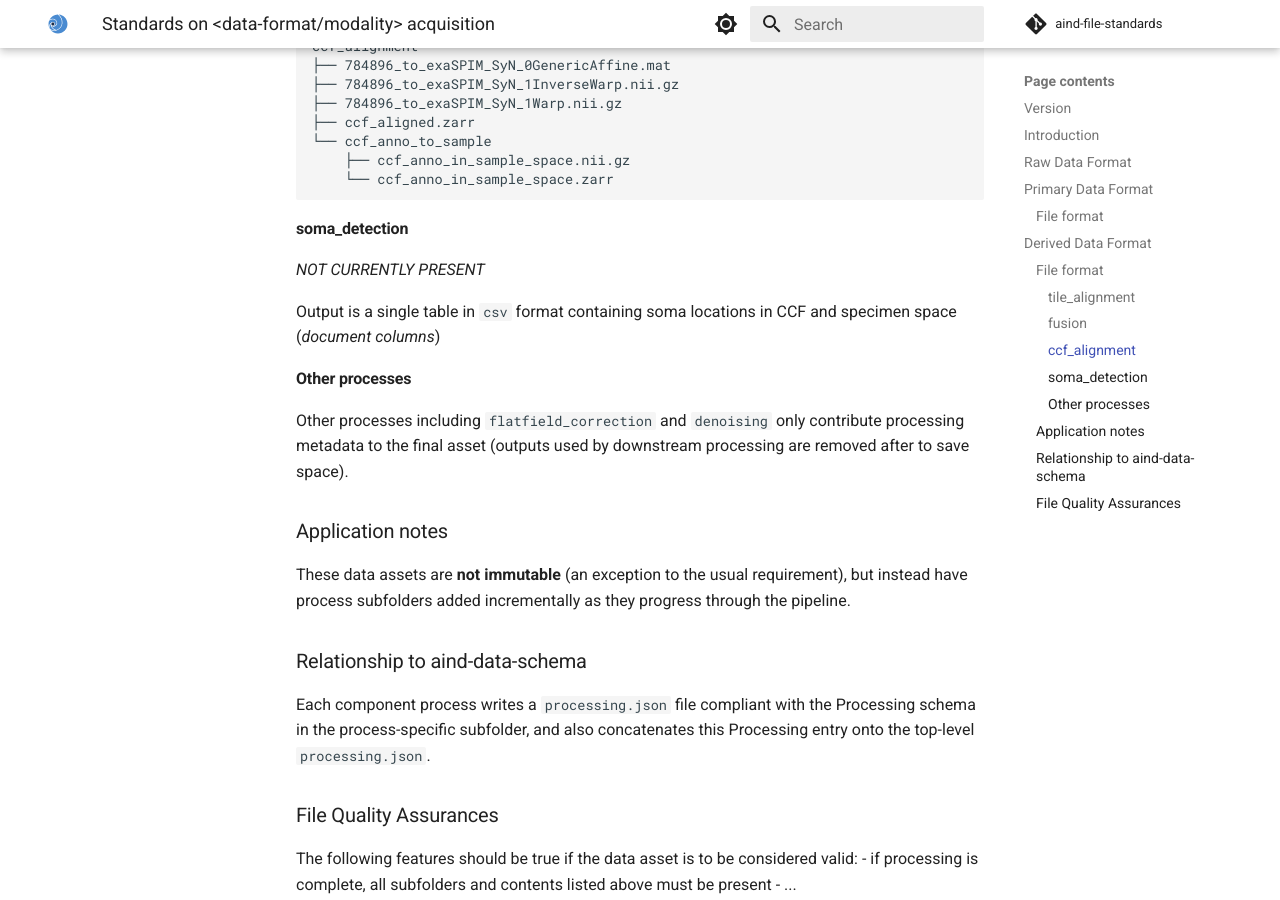
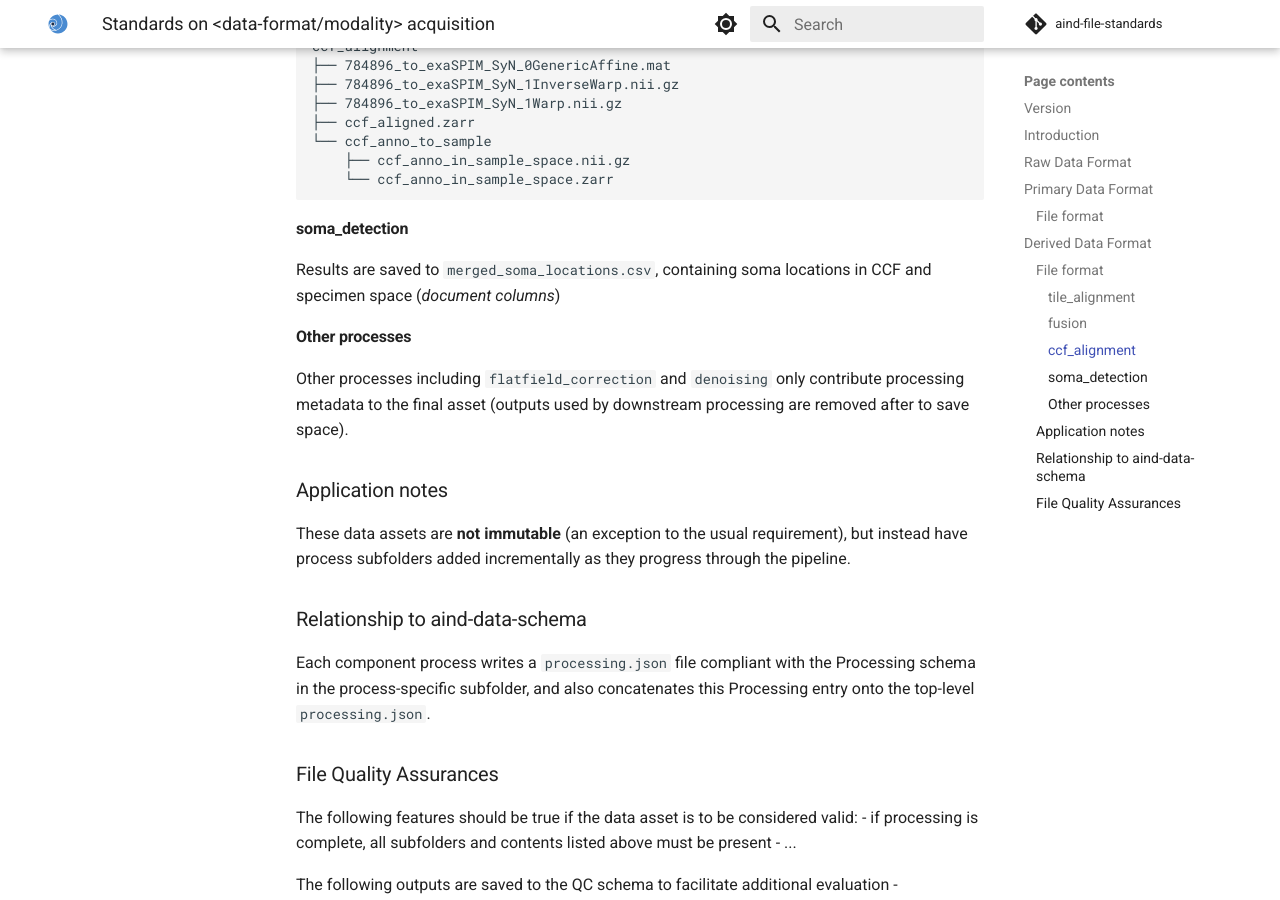
Before and after one commit to AllenNeuralDynamics/aind-file-standards, an MkDocs documentation site: the page built from docs/file_formats/exaspim.md, in a window 1280 px wide and 900 px high, scrolled down 1468 px. Built offline with MkDocs 1.6.1 and Material for MkDocs 9.7.7, drawn with Linux system fonts in a browser that asks for light colours; comment, search, counter and statistics services are not loaded.

Commit message:
update for soma_detection

```diff
--- a/docs/file_formats/exaspim.md
+++ b/docs/file_formats/exaspim.md
@@ -61,9 +61,7 @@ ccf_alignment
 
 #### soma_detection
 
-*NOT CURRENTLY PRESENT*
-
-Output is a single table in `csv` format containing soma locations in CCF and specimen space (*document columns*)
+Results are saved to `merged_soma_locations.csv`, containing soma locations in CCF and specimen space (*document columns*)
 
 #### Other processes
 Other processes including `flatfield_correction` and `denoising` only contribute processing metadata to the final asset
```
